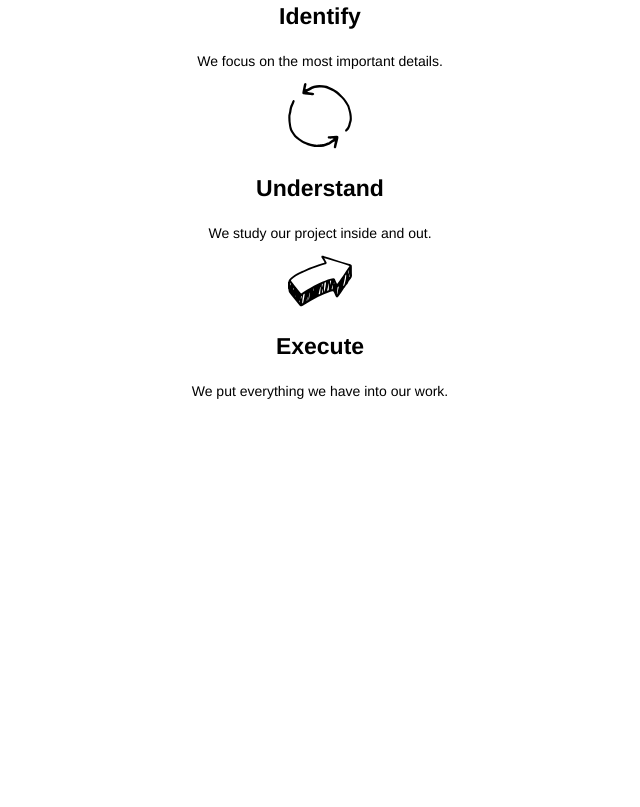
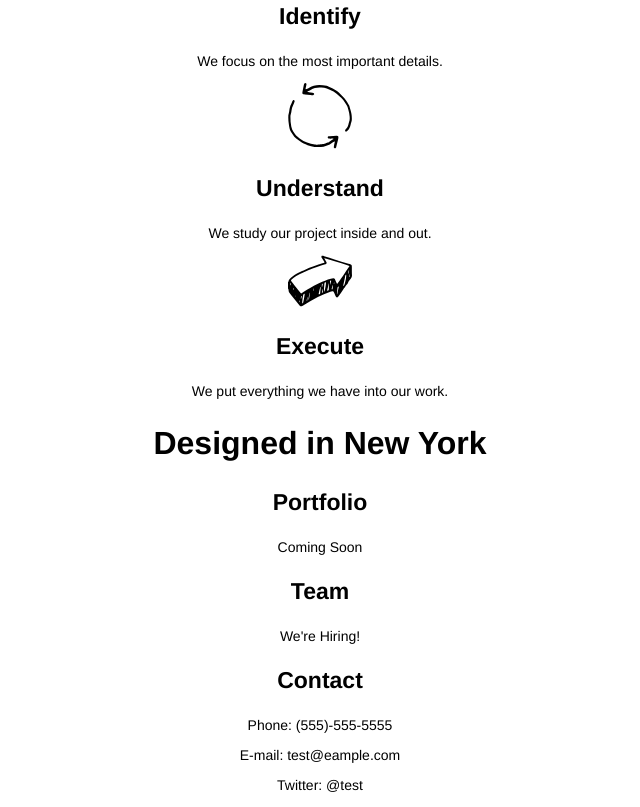
Before and after one commit to RandomlyGeneratedDevName/Broadway, a plain HTML site: page index.html in a window 1280 px wide. Shown: the part 475-1282 px from the top of the page, without its empty margins (320-960 px from the left). Before the commit the page ends 888 px from the top, so only its background shows below. Drawn offline with Linux system fonts and the light colour scheme.

Commit message:
create the portfolio section and add content

```diff
--- a/index.html
+++ b/index.html
@@ -34,5 +34,19 @@
       <p>We put everything we have into our work.</p>
     </section>
 
+    <!--portforlio and contact section-->
+    <section class="portforlio">
+      <h2>Designed in New York</h2>
+      <h3>Portfolio</h3>
+      <p>Coming Soon</p>
+      <h3>Team</h3>
+      <p>We're Hiring!</p>
+      <h3>Contact</h3>
+      <p>Phone: (555)-555-5555</p>
+      <p>E-mail: test@eample.com</p>
+      <p>Twitter: @test</p>
+    </section>
+
+
   </body>
 </html>
```
